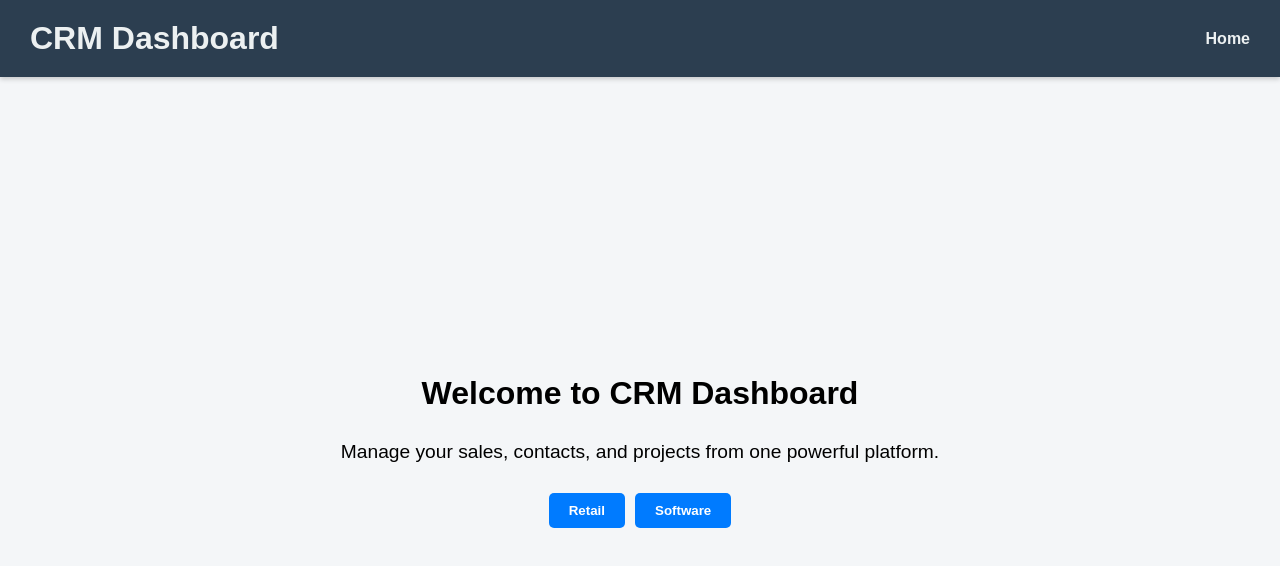
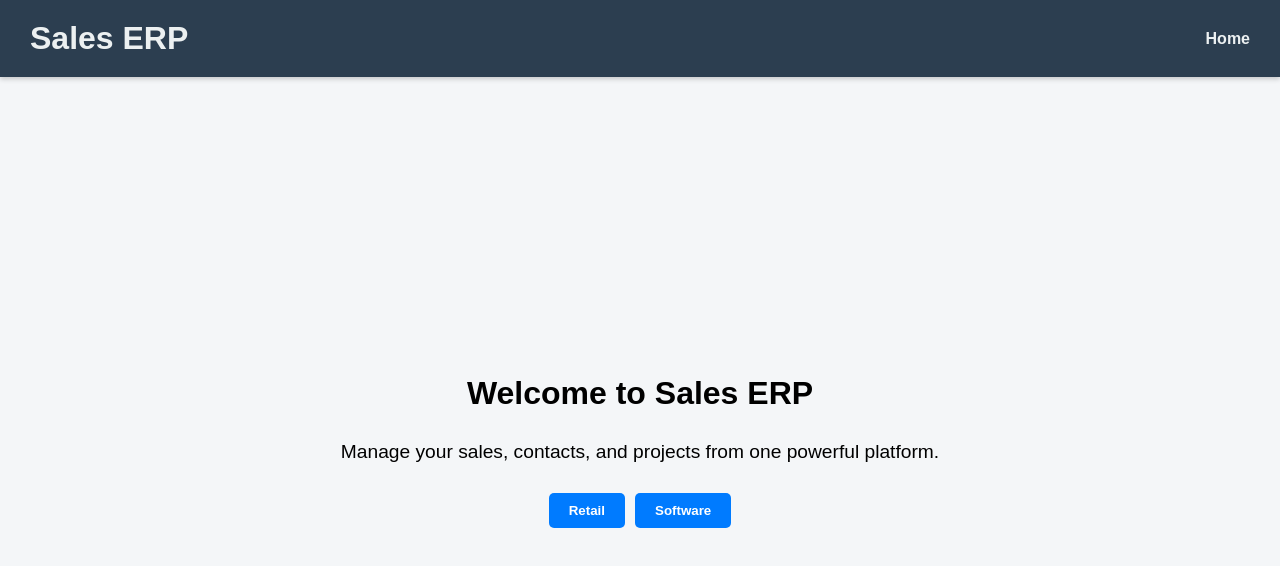
Before and after one commit to soorya-thejus/capstone, a React (Create React App) app in the folder Frontend/sales-crm-dashboard/: page / in a window 1280 px wide. Shown: the top 566 px of the page. Built offline with nearby package versions, Linux system fonts and the light colour scheme.

Commit message:
home page text and topbar heading

```diff
--- a/Frontend/sales-crm-dashboard/src/components/Topbar.tsx
+++ b/Frontend/sales-crm-dashboard/src/components/Topbar.tsx
@@ -5,7 +5,7 @@ import styles from '../styles/topbar.module.css'; // Assuming you have a CSS fil
 const Topbar: React.FC = () => {
   return (
     <div className={styles.topbar}>
-      <h1>CRM Dashboard</h1>
+      <h1>Sales ERP</h1>
       <nav className={styles.navLinks}>
         <Link to="/" className={styles.link}>Home</Link> {/* Added Home link */}
       </nav>
--- a/Frontend/sales-crm-dashboard/src/pages/Home.tsx
+++ b/Frontend/sales-crm-dashboard/src/pages/Home.tsx
@@ -20,7 +20,7 @@ const Home: React.FC = () => {
     <div className={styles.homeContainer}>
       <Topbar />
       <main className={styles.mainContent}>
-        <h2>Welcome to CRM Dashboard</h2>
+        <h2>Welcome to Sales ERP</h2>
         <p>Manage your sales, contacts, and projects from one powerful platform.</p>
         <div className={styles.buttons}>
           <button onClick={handleRetailClick} className={styles.button}>Retail</button>
```
